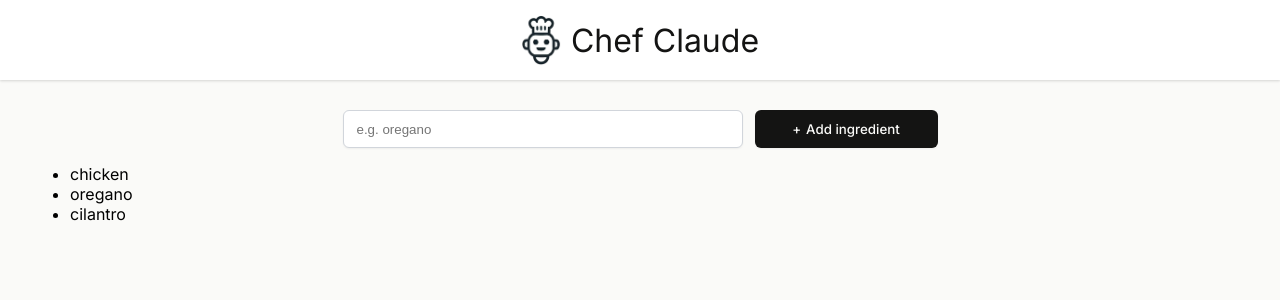
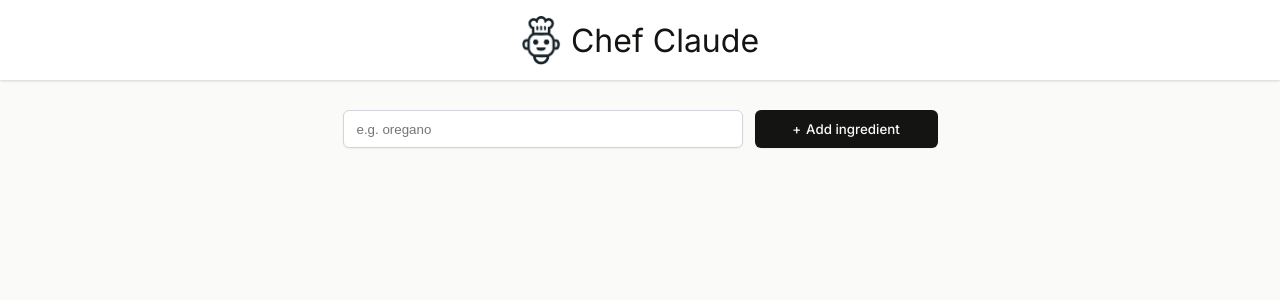
Before and after one commit to gomdopi/scrimba-chef-claude, a React (Vite) app: page / in a window 1280 px wide. Shown: the top 300 px of the page. Built offline with nearby package versions, Linux system fonts and the light colour scheme; the HTML template or start-up script is replaced by a standard one.

Commit message:
refactor form submission using action

```diff
--- a/src/components/Main.tsx
+++ b/src/components/Main.tsx
@@ -1,36 +1,24 @@
-import { FormEvent, useState } from "react"
+import { useState } from "react"
 
 export default function Main() {
   // the fact that "useState" returns an array allows us to name
   // the returned initial state and setState function whatever we want
   // if it returned an object we would be forced to use whatever
   // name the property of the returned object has instead
-  const [ingredients, setIngredients] = useState([
-    "chicken",
-    "oregano",
-    "cilantro",
-  ])
+  const [ingredients, setIngredients] = useState<string[]>([])
 
-  const ingredientsListItems = ingredients.map((ingredient) => (
+  const ingredientsListItems = ingredients.map(ingredient => (
     <li key={ingredient}>{ingredient}</li>
   ))
 
-  function handleSubmit(e: FormEvent) {
-    e.preventDefault()
-    const formData = new FormData(e.currentTarget as HTMLFormElement)
-    const newIngredient = formData.get("ingredient")
-
-    // It is good to develop the habit of using a callback function
-    // to update state if you ever rely on the old state to determine new state
-    setIngredients((prevIngredients) => [
-      ...prevIngredients,
-      newIngredient as string,
-    ])
+  function addIngredient(formData: FormData) {
+    const newIngredient = formData.get("ingredient") as string
+    setIngredients(prevIngredients => [...prevIngredients, newIngredient])
   }
 
   return (
     <main>
-      <form onSubmit={handleSubmit} className="add-ingredient-form">
+      <form action={addIngredient} className="add-ingredient-form">
         <input
           type="text"
           placeholder="e.g. oregano"
```
